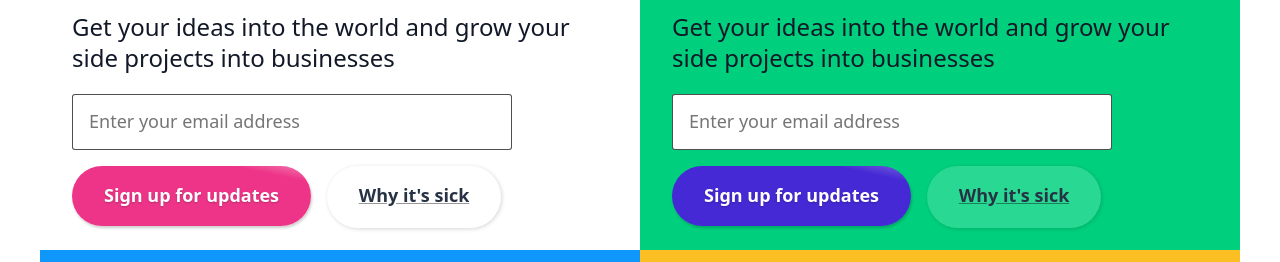
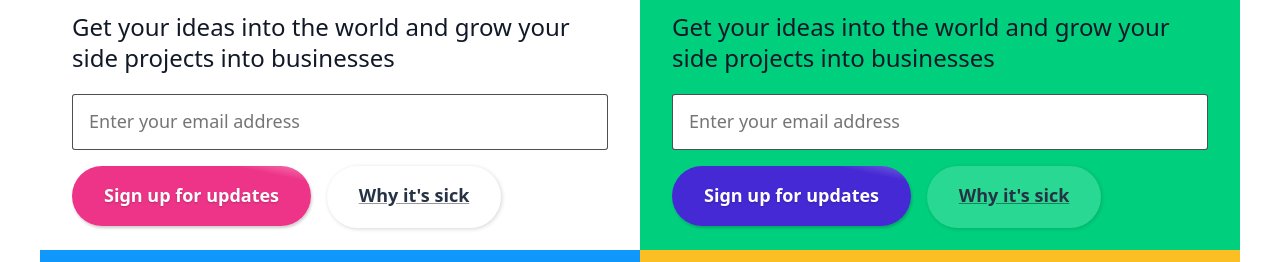
Before and after one commit to panphora/boxes-css, a website: page index.html in a window 1280 px wide. Shown: the part 230-492 px from the top of the page. Drawn offline with Linux system fonts and the light colour scheme.

Commit message:
bugfix: form 100% width

```diff
--- a/boxes.css
+++ b/boxes.css
@@ -77,9 +77,14 @@ h6 {
   padding: 0;
 }
 
+form {
+  width: 100%;
+}
+
 fieldset {
   border: 0;
   min-width: 0;
+  width: 100%;
 }
 
 h1,
```
